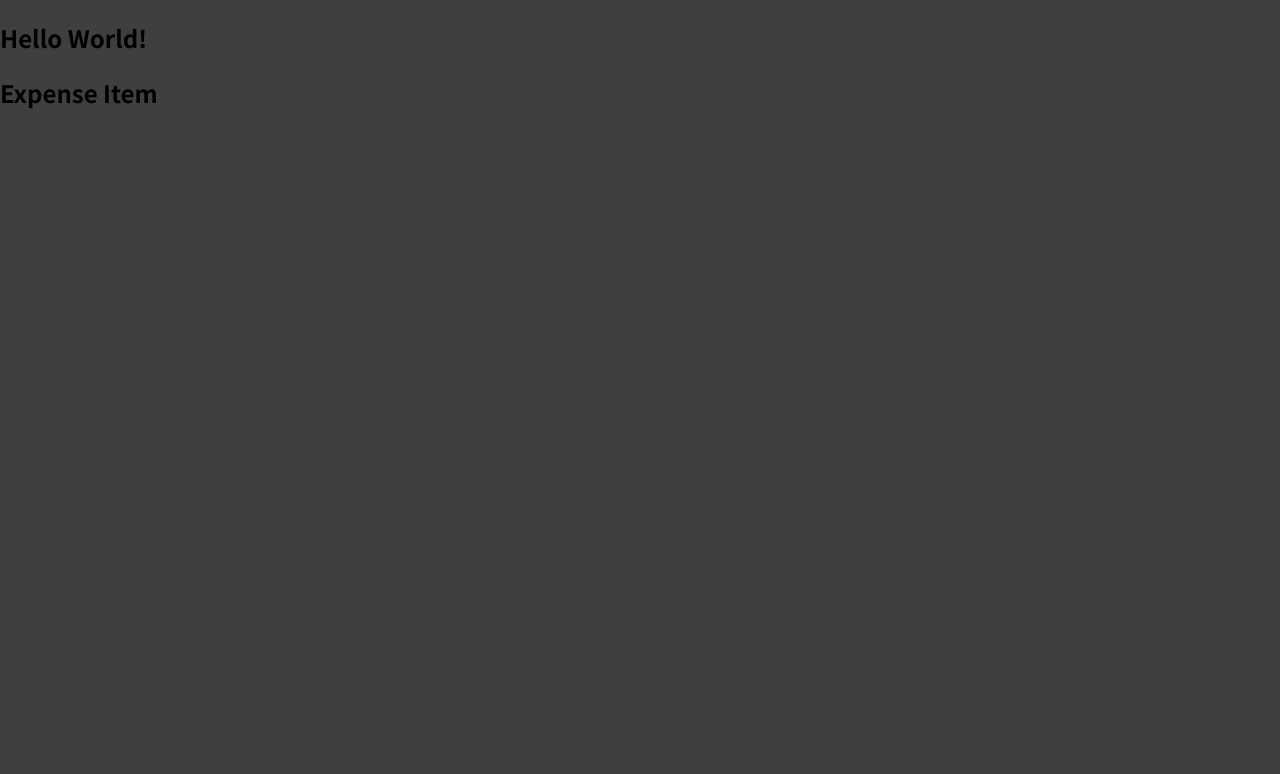
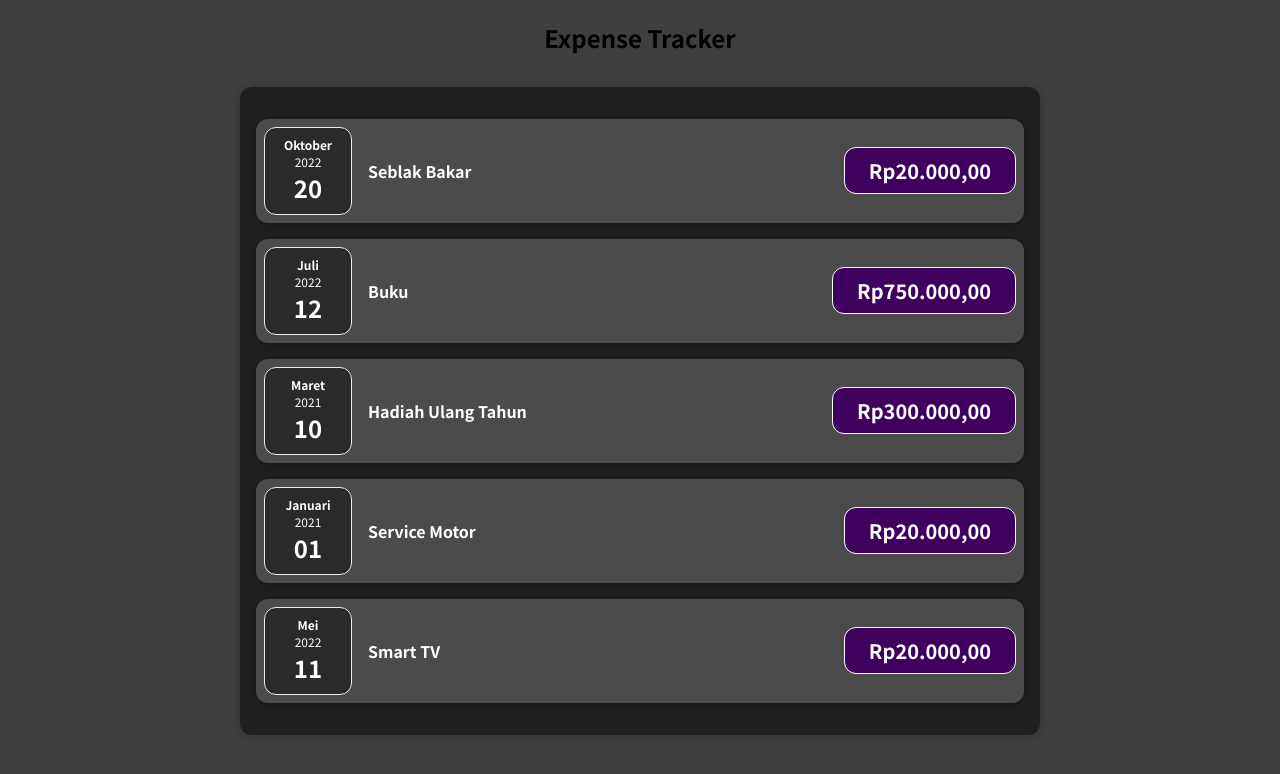
Before and after one commit to FahmiEfendy/expense-tracker, a React (Create React App) app: page / in a window 1280 px wide. Shown: the top 774 px of the page. Built offline with nearby package versions, Linux system fonts and the light colour scheme.

Commit message:
fix add date, expense and wrapper component

```diff
--- a/src/App.js
+++ b/src/App.js
@@ -1,10 +1,43 @@
-import ExpenseItem from "./components/ExpenseItem";
+import Expenses from "./components/expense/Expenses";
 
 function App() {
+  const expenses = [
+    {
+      id: 1,
+      date: new Date(2022, 9, 20),
+      item: "Seblak Bakar",
+      price: 20000,
+    },
+    {
+      id: 2,
+      date: new Date(2022, 6, 12),
+      item: "Buku",
+      price: 750000,
+    },
+    {
+      id: 3,
+      date: new Date(2021, 2, 10),
+      item: "Hadiah Ulang Tahun",
+      price: 300000,
+    },
+    {
+      id: 4,
+      date: new Date(2020, 12, 1),
+      item: "Service Motor",
+      price: 20000,
+    },
+    {
+      id: 5,
+      date: new Date(2022, 4, 11),
+      item: "Smart TV",
+      price: 20000,
+    },
+  ];
+
   return (
     <div className="App">
-      <h2>Hello World!</h2>
-      <ExpenseItem />
+      <h2 style={{ textAlign: "center" }}>Expense Tracker</h2>
+      <Expenses expenses={expenses} />
     </div>
   );
 }
--- a/src/components/ExpenseItem.js
+++ /dev/null
@@ -1,5 +0,0 @@
-const ExpenseItem = () => {
-  return <h2>Expense Item</h2>;
-};
-
-export default ExpenseItem;
--- /dev/null
+++ b/src/components/containers/Card.css
@@ -0,0 +1,4 @@
+.card {
+  border-radius: 12px;
+  box-shadow: 0 1px 8px rgba(0, 0, 0, 0.25);
+}
--- /dev/null
+++ b/src/components/containers/Card.js
@@ -0,0 +1,11 @@
+import "./Card.css";
+
+const Card = (props) => {
+  const { children, className } = props;
+
+  const newClass = "card " + className;
+
+  return <div className={newClass}>{children}</div>;
+};
+
+export default Card;
--- /dev/null
+++ b/src/components/expense/ExpenseDate.css
@@ -0,0 +1,26 @@
+.expense-date {
+  display: flex;
+  flex-direction: column;
+  width: 5.5rem;
+  height: 5.5rem;
+  border: 1px solid #ececec;
+  background-color: #2a2a2a;
+  color: white;
+  border-radius: 12px;
+  align-items: center;
+  justify-content: center;
+}
+
+.expense-date__month {
+  font-size: 0.75rem;
+  font-weight: bold;
+}
+
+.expense-date__year {
+  font-size: 0.75rem;
+}
+
+.expense-date__day {
+  font-size: 1.5rem;
+  font-weight: bold;
+}
--- /dev/null
+++ b/src/components/expense/ExpenseDate.js
@@ -0,0 +1,19 @@
+import "./ExpenseDate.css";
+
+const ExpenseDate = (props) => {
+  const { date } = props;
+
+  const day = date.toLocaleString("id-ID", { day: "2-digit" });
+  const month = date.toLocaleString("id-ID", { month: "long" });
+  const year = date.getFullYear();
+
+  return (
+    <div className="expense-date">
+      <div className="expense-date__month">{month}</div>
+      <div className="expense-date__year">{year}</div>
+      <div className="expense-date__day">{day}</div>
+    </div>
+  );
+};
+
+export default ExpenseDate;
--- /dev/null
+++ b/src/components/expense/ExpenseItem.css
@@ -0,0 +1,56 @@
+.expense-item {
+  display: flex;
+  justify-content: space-between;
+  align-items: center;
+  box-shadow: 0 2px 8px rgba(0, 0, 0, 0.25);
+  padding: 0.5rem;
+  margin: 1rem 0;
+  border-radius: 12px;
+  background-color: #4b4b4b;
+}
+
+.expense-item__description {
+  display: flex;
+  flex-direction: column;
+  gap: 1rem;
+  align-items: flex-end;
+  flex-flow: column-reverse;
+  justify-content: flex-start;
+  flex: 1;
+}
+
+.expense-item h2 {
+  color: #3a3a3a;
+  font-size: 1rem;
+  flex: 1;
+  margin: 0 1rem;
+  color: white;
+}
+
+.expense-item__price {
+  font-size: 1rem;
+  font-weight: bold;
+  color: white;
+  background-color: #40005d;
+  border: 1px solid white;
+  padding: 0.5rem;
+  border-radius: 12px;
+}
+
+@media (min-width: 580px) {
+  .expense-item__description {
+    flex-direction: row;
+    align-items: center;
+    justify-content: flex-start;
+    flex: 1;
+  }
+
+  .expense-item__description h2 {
+    font-size: 1.25rem;
+  }
+
+  .expense-item__price {
+    font-size: 1.25rem;
+    padding: 0.5rem 1.5rem;
+  }
+}
--- /dev/null
+++ b/src/components/expense/ExpenseItem.js
@@ -0,0 +1,21 @@
+import "./ExpenseItem.css";
+import ExpenseDate from "./ExpenseDate";
+import Card from "../containers/Card";
+
+const ExpenseItem = (props) => {
+  const { date, item, price } = props;
+
+  return (
+    <Card className="expense-item">
+      <ExpenseDate date={date} />
+      <h2>{item}</h2>
+      <div className=".expense-item__description">
+        <div className="expense-item__price">
+          Rp{price.toLocaleString("id-ID")},00
+        </div>
+      </div>
+    </Card>
+  );
+};
+
+export default ExpenseItem;
--- /dev/null
+++ b/src/components/expense/Expenses.css
@@ -0,0 +1,9 @@
+.expenses {
+  padding: 1rem;
+  background-color: rgb(31, 31, 31);
+  margin: 2rem auto;
+  width: 50rem;
+  max-width: 95%;
+  border-radius: 12px;
+  box-shadow: 0 1px 8px rgba(0, 0, 0, 0.25);
+}
--- /dev/null
+++ b/src/components/expense/Expenses.js
@@ -0,0 +1,39 @@
+import ExpenseItem from "./ExpenseItem";
+import "./Expenses.css";
+import Card from "../containers/Card";
+
+const Expenses = (props) => {
+  const { expenses } = props;
+
+  return (
+    <Card className="expenses">
+      <ExpenseItem
+        date={expenses[0].date}
+        item={expenses[0].item}
+        price={expenses[0].price}
+      />
+      <ExpenseItem
+        date={expenses[1].date}
+        item={expenses[1].item}
+        price={expenses[1].price}
+      />
+      <ExpenseItem
+        date={expenses[2].date}
+        item={expenses[2].item}
+        price={expenses[2].price}
+      />
+      <ExpenseItem
+        date={expenses[3].date}
+        item={expenses[3].item}
+        price={expenses[3].price}
+      />
+      <ExpenseItem
+        date={expenses[4].date}
+        item={expenses[4].item}
+        price={expenses[4].price}
+      />
+    </Card>
+  );
+};
+
+export default Expenses;
```
Also changed, not shown: Test.jsx (added, +29 -0 lines), 1 other file (tests, documents, lock files or other folders).
